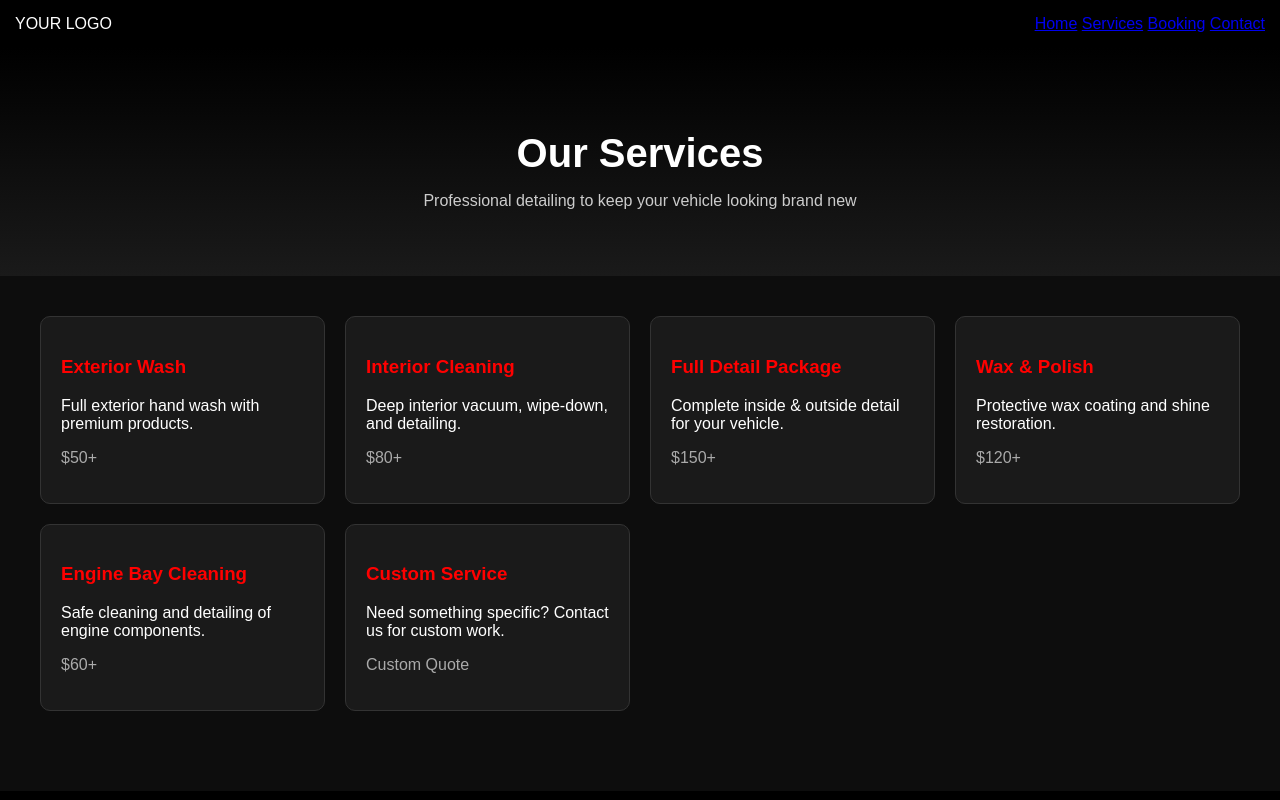
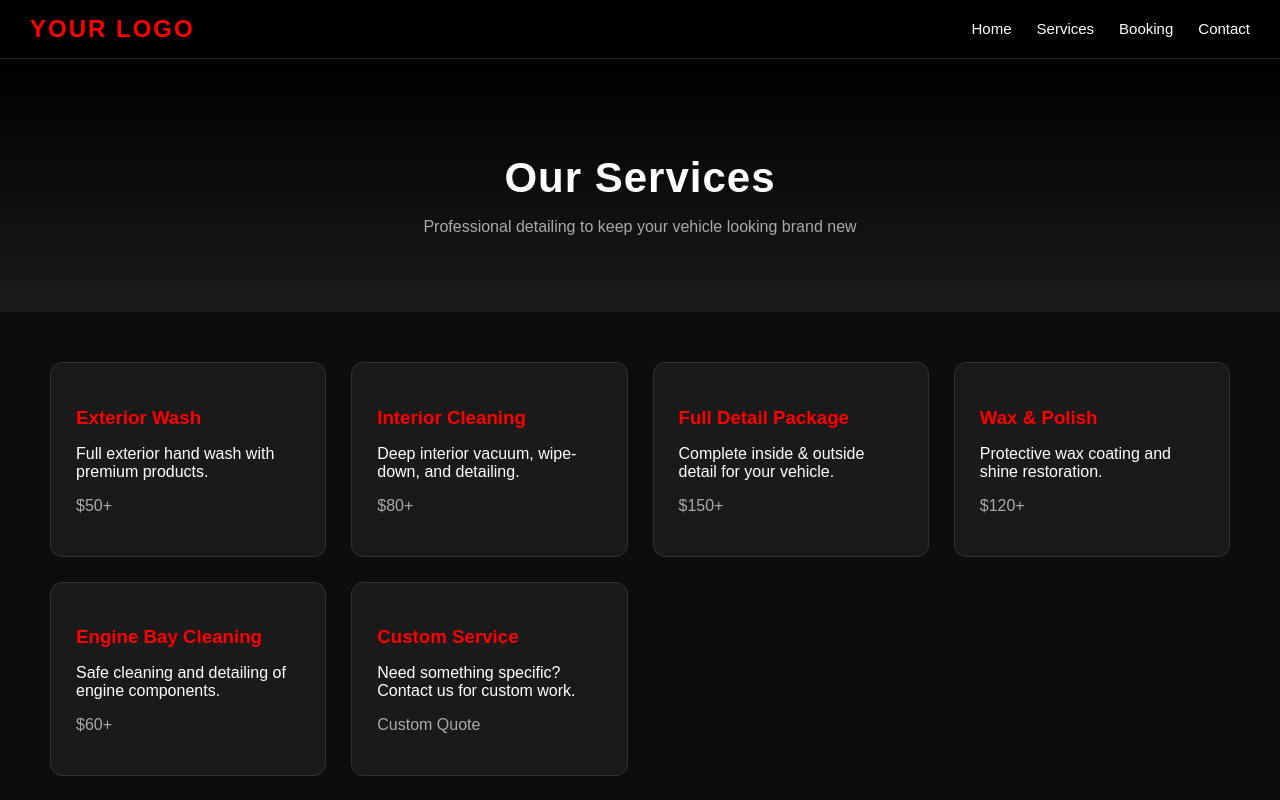
Before and after one commit to Ironman07-ux/detailing-website, a plain HTML site: page services.html in a window 1280 px wide. Shown: the top 800 px of the page. Drawn offline with Linux system fonts and the light colour scheme.

Commit message:
Update services.html

```diff
--- a/services.html
+++ b/services.html
@@ -16,71 +16,79 @@
         /* NAVBAR */
         nav {
             background: black;
-            padding: 15px;
+            padding: 15px 30px;
             display: flex;
             justify-content: space-between;
             align-items: center;
+            border-bottom: 1px solid #222;
         }
 
         nav h1 {
             color: red;
             margin: 0;
+            letter-spacing: 2px;
         }
 
         nav ul {
             list-style: none;
             display: flex;
-            gap: 20px;
+            gap: 25px;
             margin: 0;
+            padding: 0;
         }
 
-        nav ul li {
-            cursor: pointer;
+        nav ul li a {
+            text-decoration: none;
+            color: white;
+            font-size: 15px;
+            transition: 0.3s;
         }
 
-        nav ul li:hover {
+        nav ul li a:hover {
             color: red;
         }
 
         /* HEADER */
         header {
             text-align: center;
-            padding: 50px 20px;
+            padding: 60px 20px;
             background: linear-gradient(black, #1a1a1a);
         }
 
         header h2 {
-            font-size: 40px;
+            font-size: 42px;
             margin-bottom: 10px;
+            letter-spacing: 1px;
         }
 
         header p {
-            color: #ccc;
+            color: #aaa;
         }
 
         /* SERVICES */
         .services {
             display: grid;
-            grid-template-columns: repeat(auto-fit, minmax(250px, 1fr));
-            gap: 20px;
-            padding: 40px;
+            grid-template-columns: repeat(auto-fit, minmax(260px, 1fr));
+            gap: 25px;
+            padding: 50px;
         }
 
         .service-box {
             background: #1a1a1a;
-            padding: 20px;
-            border-radius: 10px;
+            padding: 25px;
+            border-radius: 12px;
             border: 1px solid #333;
             transition: 0.3s;
         }
 
         .service-box:hover {
             border-color: red;
-            transform: scale(1.03);
+            transform: translateY(-5px);
         }
 
         .service-box h3 {
             color: red;
+            margin-bottom: 10px;
         }
 
         .price {
@@ -91,10 +99,11 @@
         /* FOOTER */
         footer {
             text-align: center;
-            padding: 20px;
+            padding: 25px;
             background: black;
             margin-top: 40px;
             color: #777;
+            border-top: 1px solid #222;
         }
     </style>
 </head>
@@ -103,14 +112,14 @@
 
     <!-- NAVBAR -->
     <nav>
-    <div>YOUR LOGO</div>
-    <div>
-        <a href="index.html">Home</a>
-        <a href="services.html">Services</a>
-        <a href="booking.html">Booking</a>
-        <a href="contact.html">Contact</a>
-    </div>
-</nav>
+        <h1>YOUR LOGO</h1>
+        <ul>
+            <li><a href="index.html">Home</a></li>
+            <li><a href="services.html">Services</a></li>
+            <li><a href="booking.html">Booking</a></li>
+            <li><a href="contact.html">Contact</a></li>
+        </ul>
+    </nav>
 
     <!-- HEADER -->
     <header>
```
